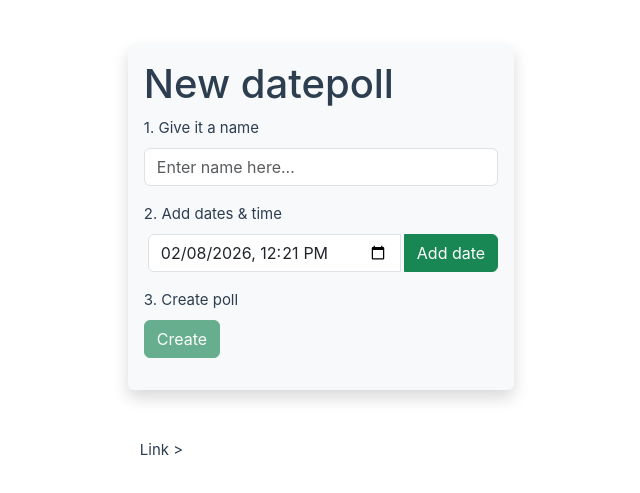
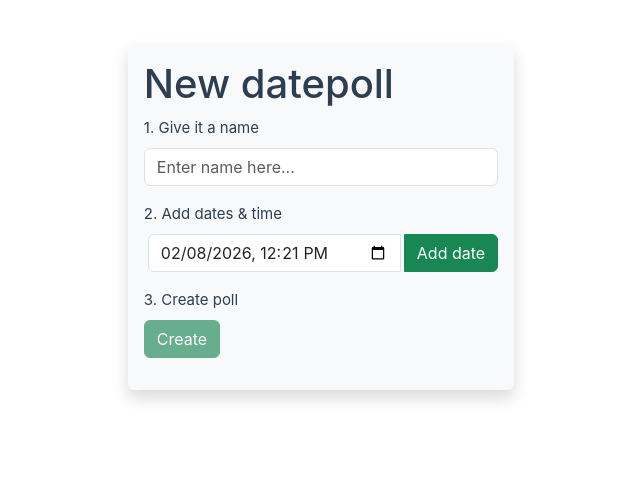
Before and after one commit to jhossy/datepoll, a Vue app: page / in a window 1280 px wide. Shown: the part 139-632 px from the top of the page, without its empty margins (319-959 px from the left). Built offline with nearby package versions, Linux system fonts and the light colour scheme.

Commit message:
wip router

```diff
--- a/src/components/PollCreated.vue
+++ b/src/components/PollCreated.vue
@@ -9,7 +9,9 @@
 <template>
     <div class="container overflow-auto mw-75">
         <div class="row">
-            <p>Link > <a :href="props.linkToPoll">{{ props.linkToPoll }}</a></p>
+            <p>
+                <RouterLink :to="props.linkToPoll">{{ props.linkToPoll }}</RouterLink>
+            </p>
         </div>
     </div>
 </template>
--- a/src/views/PollView.vue
+++ b/src/views/PollView.vue
@@ -1,5 +1,6 @@
 <script setup>
     import { ref } from 'vue';
+    import { useRoute, useRouter } from 'vue-router';
     const date1 = new Date().toISOString().slice(0, 16);
     const date2 = new Date('2026-01-21T15:31').toISOString().slice(0, 16);
     const date3 = new Date('2026-03-21T15:31').toISOString().slice(0, 16);
@@ -8,8 +9,17 @@
     const selectedDates = ref([]);
     const userName  = ref('');
 
+    const route = useRoute();
+    const router = useRouter();
+
     function btnSubmitVote() {
+        console.log('pid:' + route.query.pid);
         alert(userName.value + ' submitted vote: ' + selectedDates.value.length);
+
+        router.push({
+            path: 'poll',
+            query: { pid: route.query.pid }
+        });
     }
 </script>
 
```
